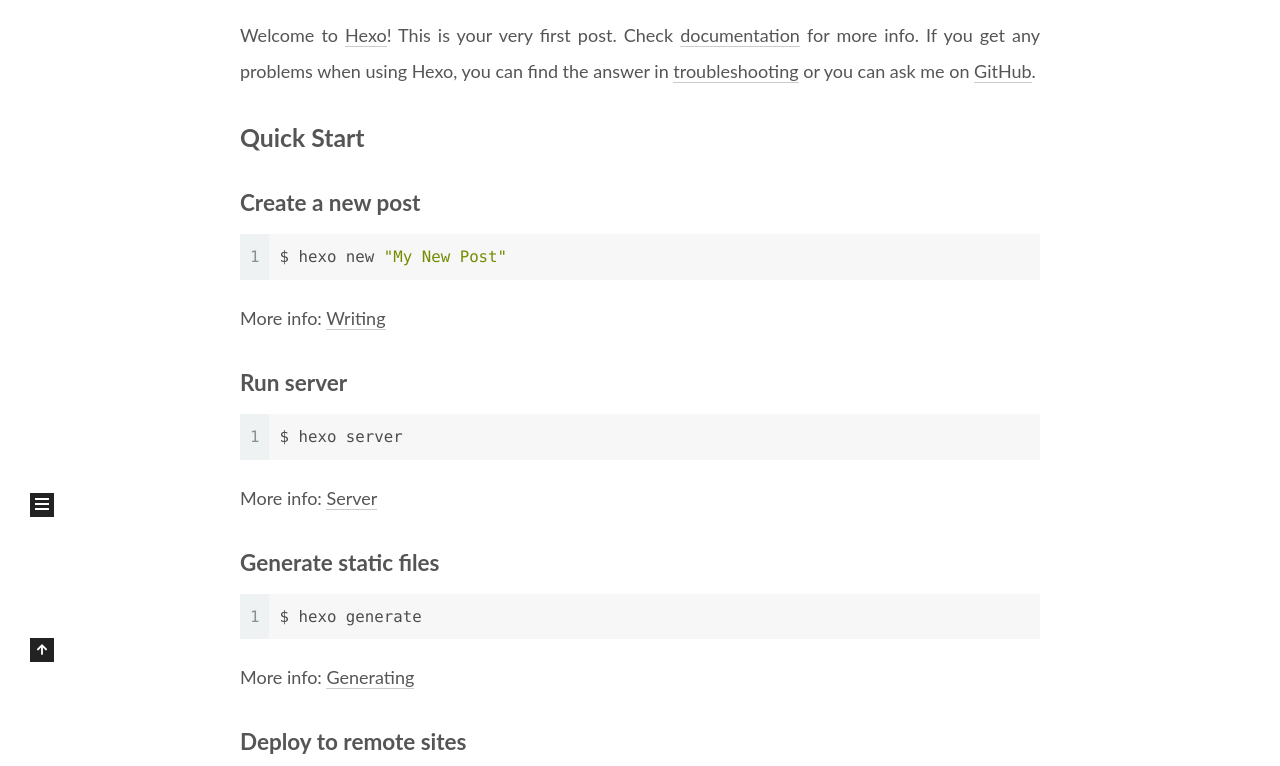
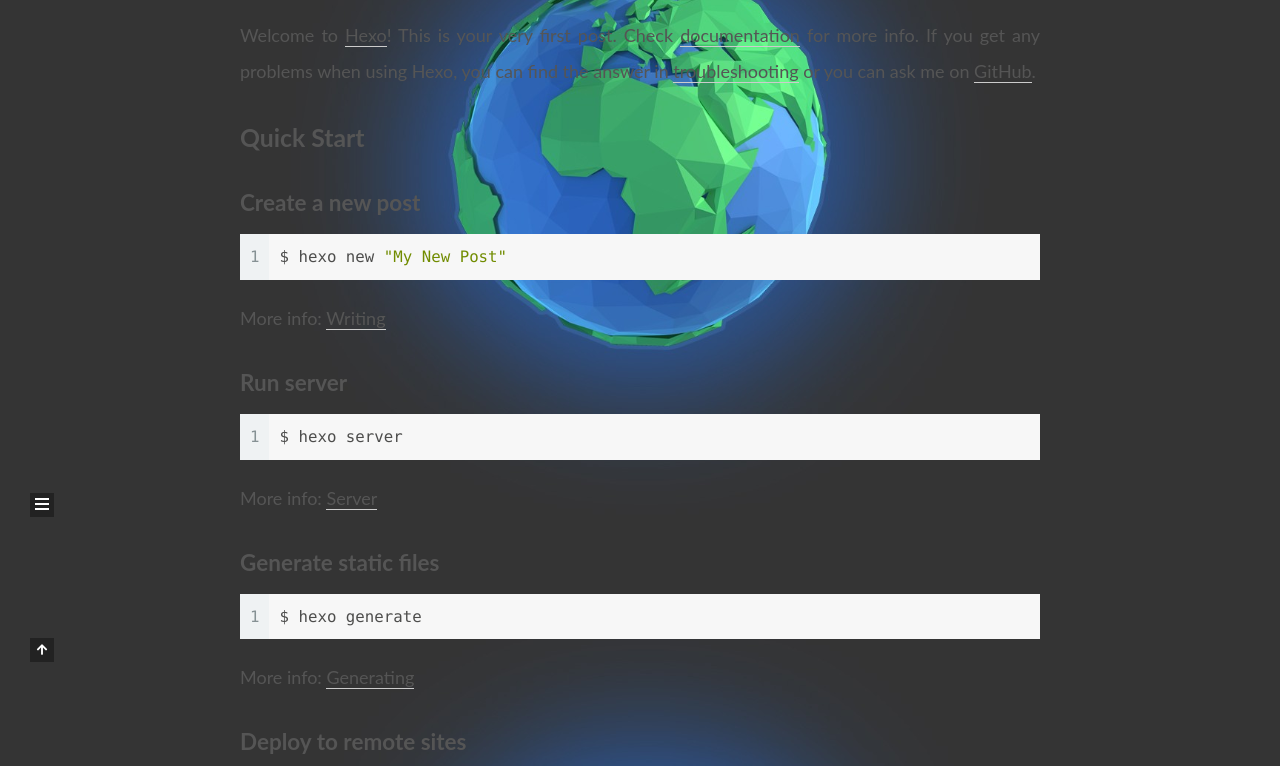
Before and after one commit to Wenjy123/Wenjy123.github.io, a plain HTML site: page index.html in a window 1280 px wide. Shown: the part 238-1004 px from the top of the page. Drawn offline with Linux system fonts and the light colour scheme.

Commit message:
Site updated: 2022-04-03 20:59:32

```diff
--- a/css/main.css
+++ b/css/main.css
@@ -1168,7 +1168,7 @@ pre .javascript .function {
 }
 .links-of-author a::before,
 .links-of-author span.exturl::before {
-  background: #fffcb8;
+  background: #71cb83;
   border-radius: 50%;
   content: ' ';
   display: inline-block;
@@ -2382,3 +2382,9 @@ hr {
 .sub-menu .menu-item {
   display: inline-block;
 }
+body {
+  background-image: url("/images/background.jpg");
+  background-attachment: fixed;
+  background-repate: no-repate;
+  background-size: cover;
+}
```
Also changed, not shown: images/background.jpg (added).
